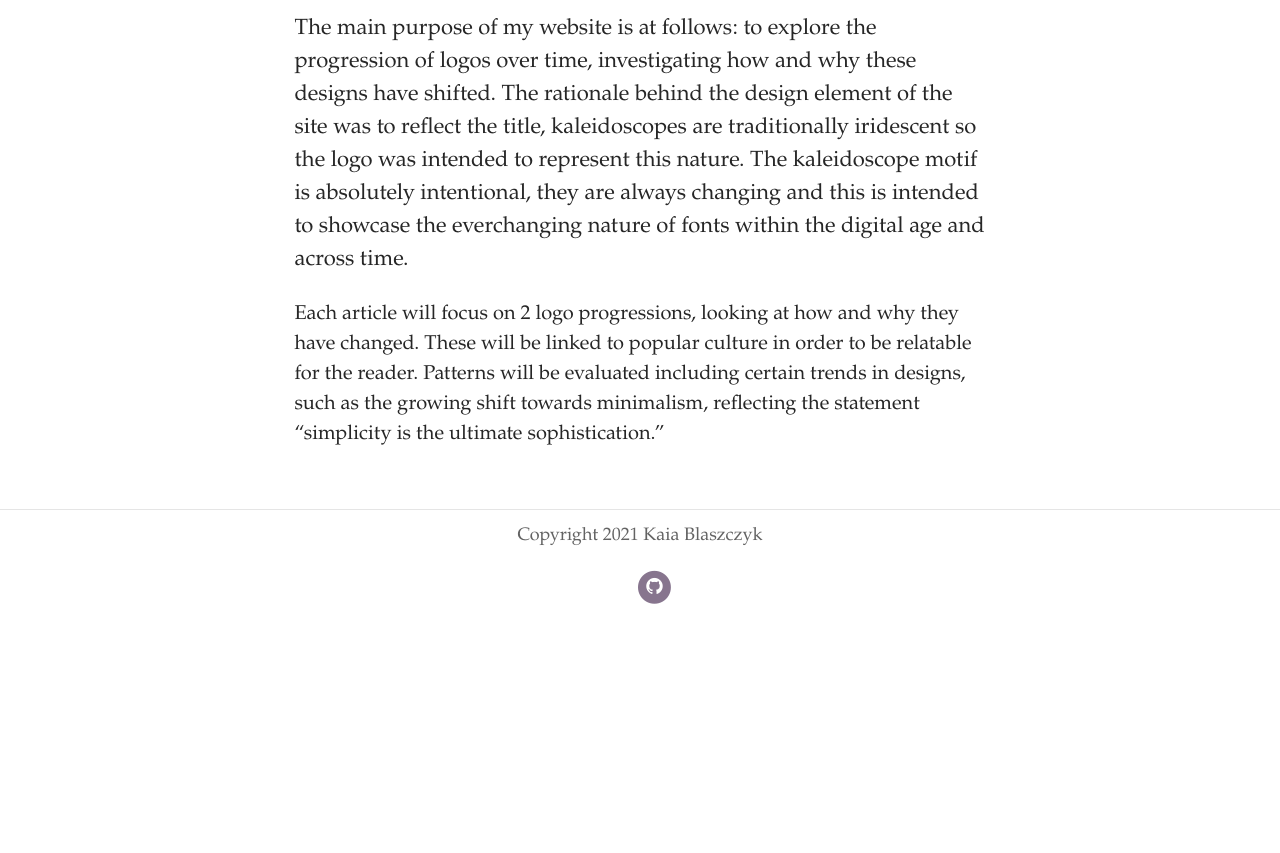
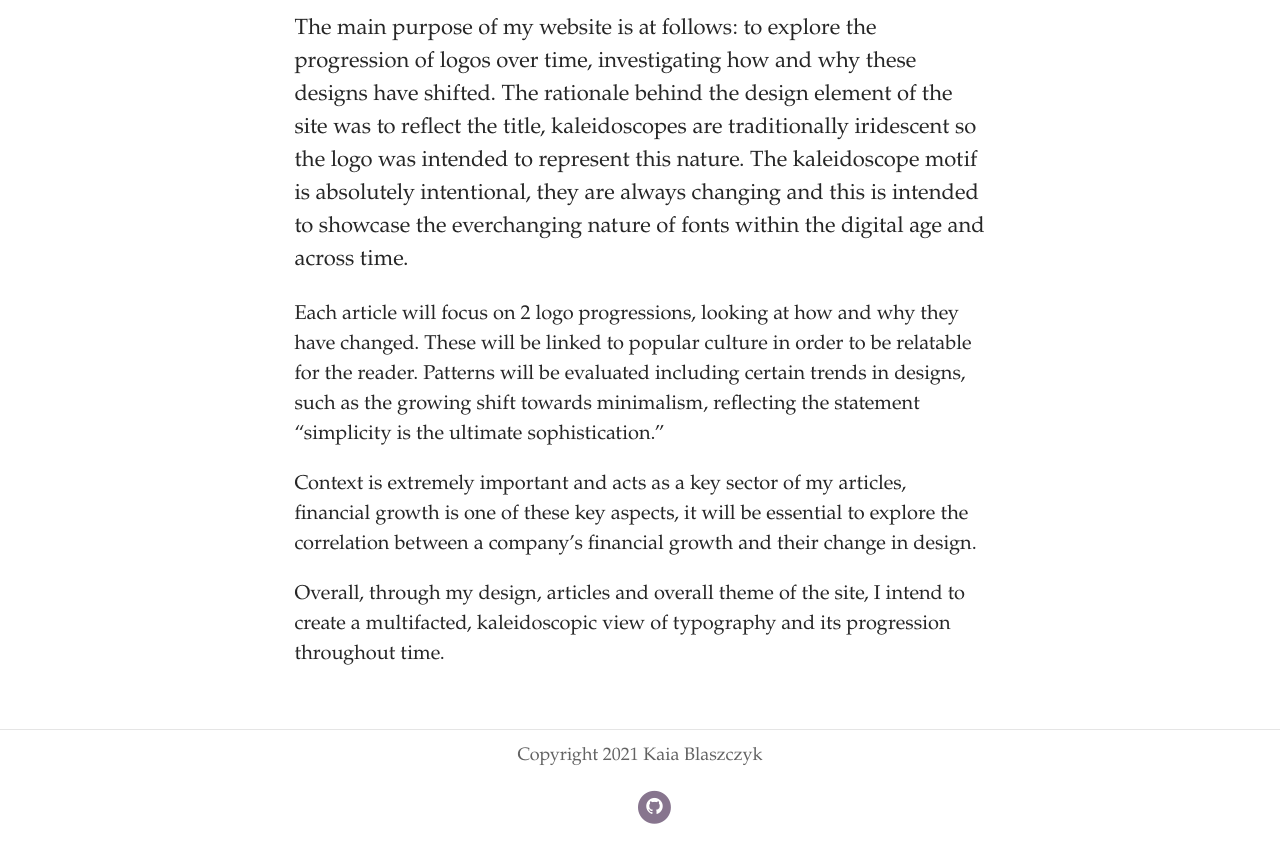
Before and after one commit to kajaforyears/typographic-design, a Jekyll site: the page built from pages/about.md, in a window 1280 px wide. Shown: the part 384-1237 px from the top of the page. Built offline with Jekyll 4.4.1, drawn with Linux system fonts in a browser that asks for light colours; some web fonts are replaced; before the commit the page ends 1017 px from its top, so only the background shows below that.

Commit message:
Update Page “about”

```diff
--- a/pages/about.md
+++ b/pages/about.md
@@ -14,3 +14,7 @@
 The main purpose of my website is at follows: to explore the progression of logos over time, investigating how and why these designs have shifted. The rationale behind the design element of the site was to reflect the title, kaleidoscopes are traditionally iridescent so the logo was intended to represent this nature. The kaleidoscope motif is absolutely intentional, they are always changing and this is intended to showcase the everchanging nature of fonts within the digital age and across time.
 
 Each article will focus on 2 logo progressions, looking at how and why they have changed. These will be linked to popular culture in order to be relatable for the reader. Patterns will be evaluated including certain trends in designs, such as the growing shift towards minimalism, reflecting the statement "simplicity is the ultimate sophistication."
+
+Context is extremely important and acts as a key sector of my articles, financial growth is one of these key aspects, it will be essential to explore the correlation between a company's financial growth and their change in design.
+
+Overall, through my design, articles and overall theme of the site, I intend to create a multifacted, kaleidoscopic view of typography and its progression throughout time.
```
